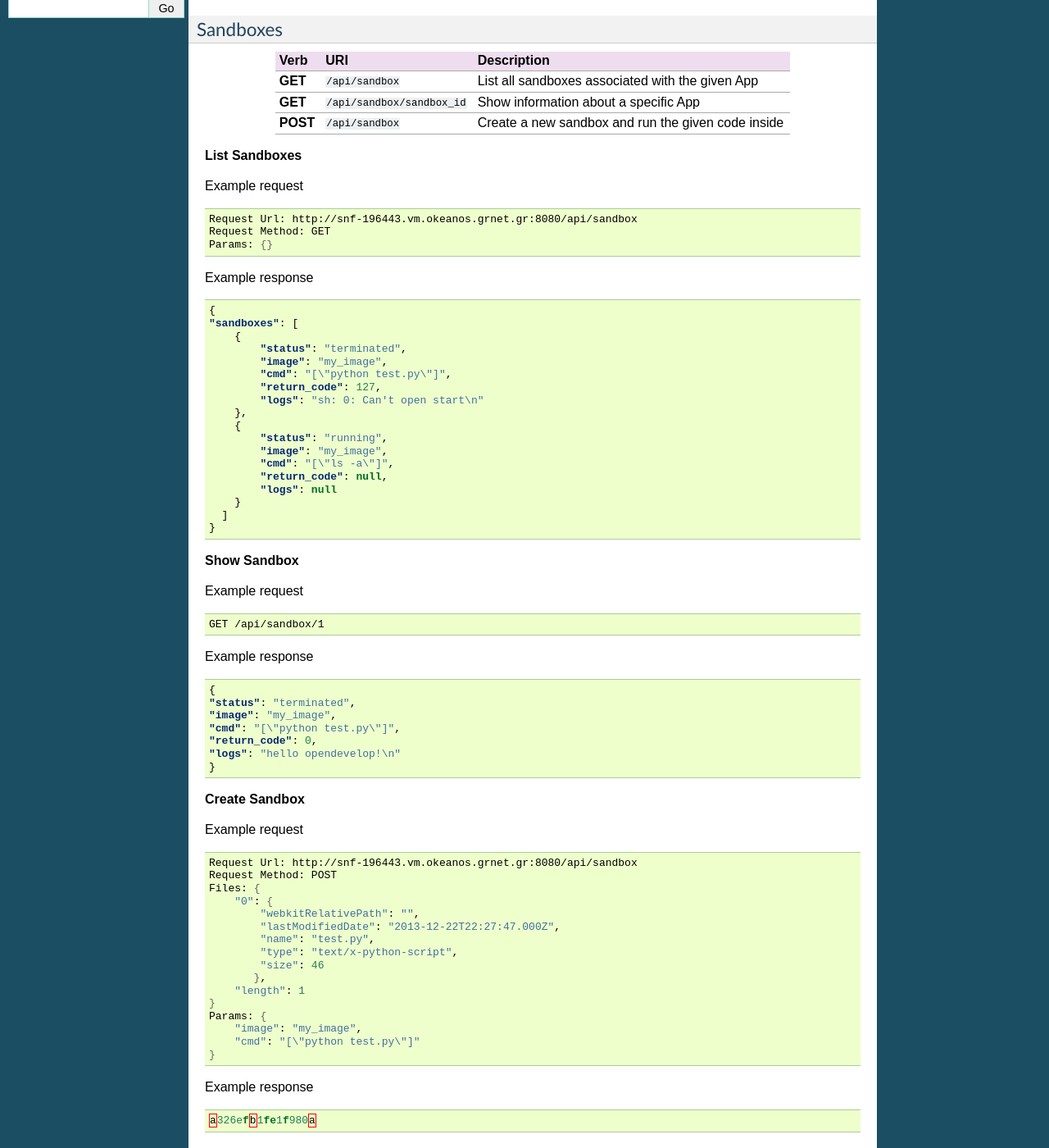
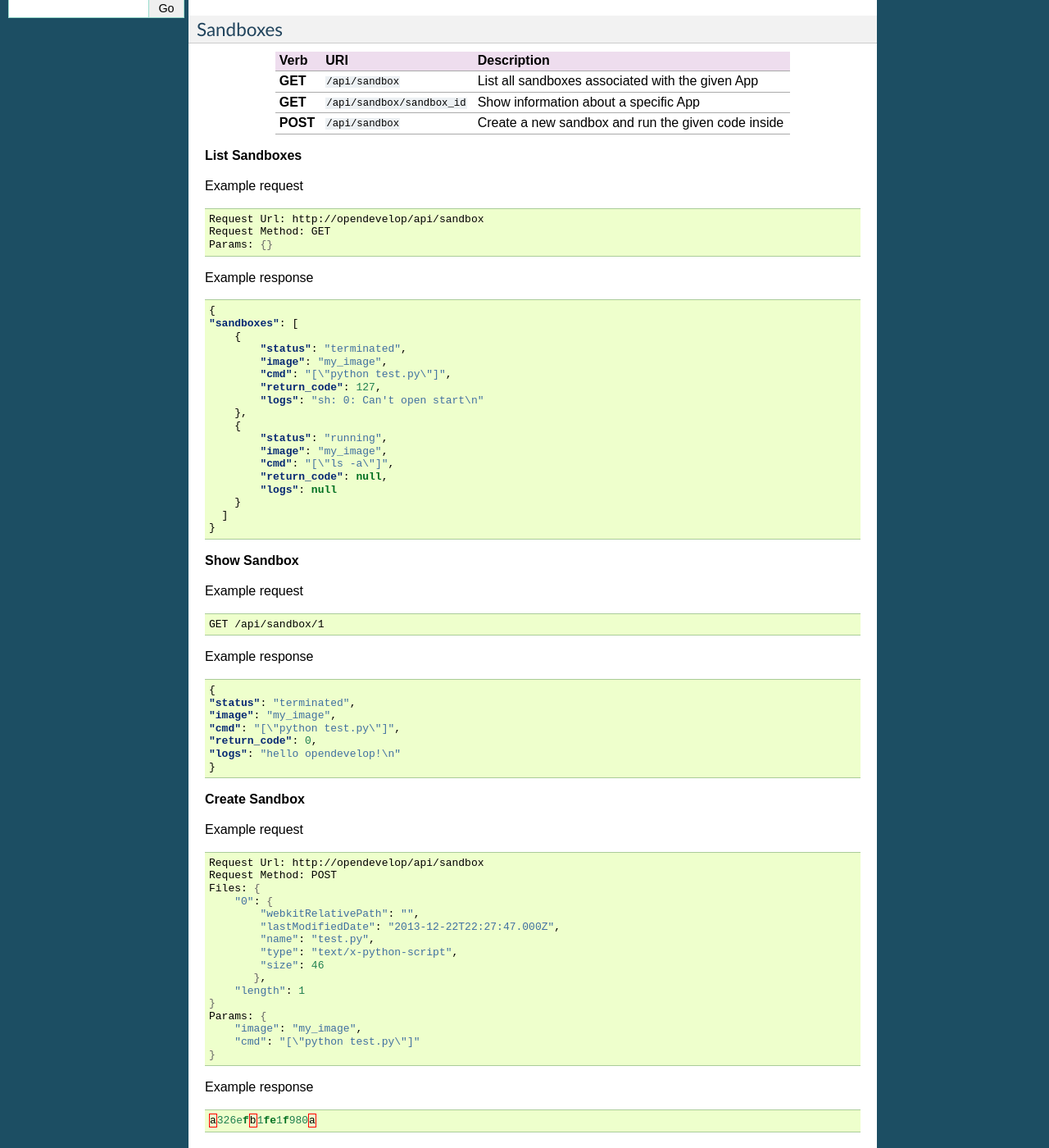
Before and after one commit to opendevelop/opendevelop, a Sphinx documentation site: the page built from docs/api.rst, in a window 1280 px wide and 1400 px high, scrolled down 383 px. Shown: the whole window at 82% size. Built offline with Sphinx 7.4.7, drawn with Linux system fonts in a browser that asks for light colours; some of the changed lines change nothing that is shown; some of the changed text lies outside the part shown.

Commit message:
Updated opendevelop hosts for the API

```diff
--- a/docs/api.rst
+++ b/docs/api.rst
@@ -44,7 +44,7 @@ Example request
 
 .. code-block:: bash
 
-    Request Url: http://snf-196443.vm.okeanos.grnet.gr:8080/api/sandbox
+    Request Url: http://opendevelop/api/sandbox
     Request Method: GET
     Params: {}
 
@@ -98,7 +98,7 @@ Example request
 
 .. code-block:: bash
 
-    Request Url: http://snf-196443.vm.okeanos.grnet.gr:8080/api/sandbox
+    Request Url: http://opendevelop/api/sandbox
     Request Method: POST
     Files: {
         "0": {
@@ -137,7 +137,7 @@ Example request
 
 .. code-block:: bash
 
-    Request Url: http://snf-196443.vm.okeanos.grnet.gr:8080/api/images
+    Request Url: http://opendevelop/api/images
     Request Method: GET
     Status Code: 200
     Params: {}
```
